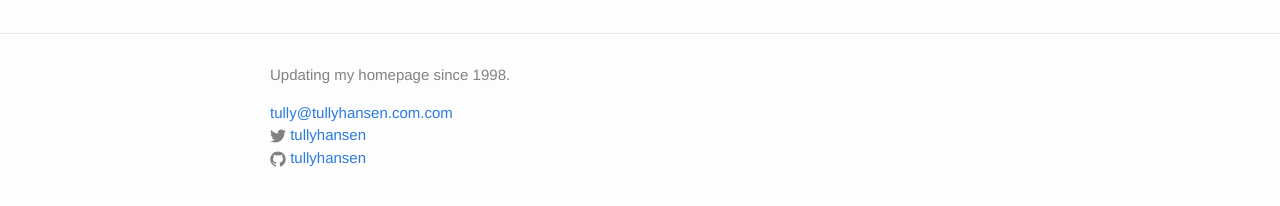
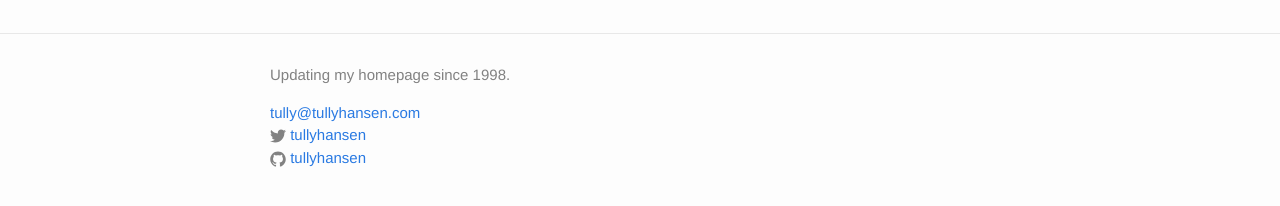
Before and after one commit to tullyhansen/tullyhansen.github.io, a Jekyll site: the page built from about/about.md, in a window 1280 px wide. Shown: the part 317-523 px from the top of the page. Built offline with Jekyll 4.4.1, drawn with Linux system fonts in a browser that asks for light colours; a script that is not in the unit is left out.

Commit message:
Remove extra .com from email address

```diff
--- a/_config.yml
+++ b/_config.yml
@@ -1,6 +1,6 @@
 # Site settings
 title: Tully Hansen
-email: tully@tullyhansen.com.com
+email: tully@tullyhansen.com
 description: > # this means to ignore newlines until "baseurl:"
   Updating my homepage since 1998.
 baseurl: "" # the subpath of your site, e.g. /blog/
```
